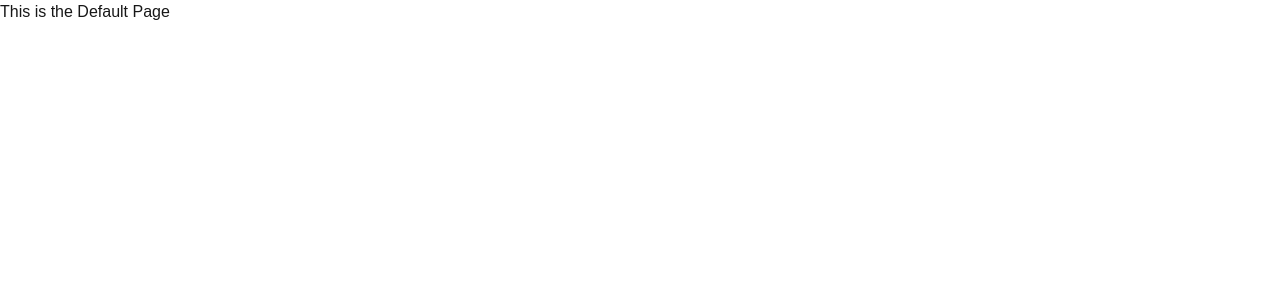
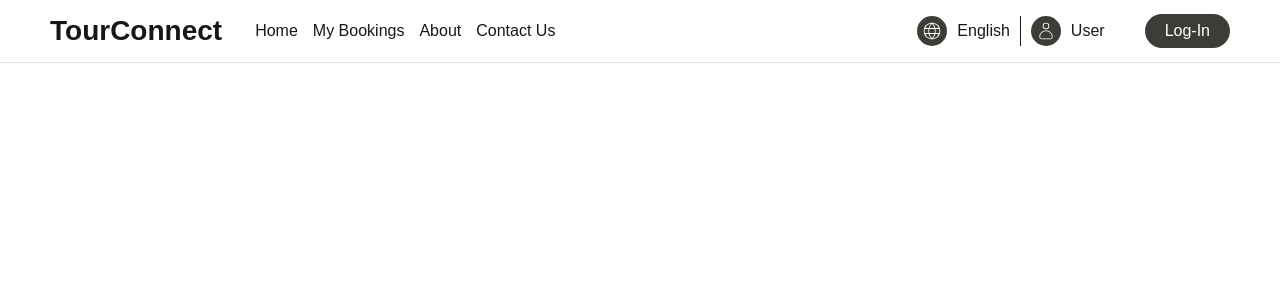
Before and after one commit to Gladiarn/Tour-Connect, a Next.js app: page / in a window 1280 px wide. Shown: the top 300 px of the page. Built offline with nearby package versions, Linux system fonts and the light colour scheme.

Commit message:
Create Navrbar 1

```diff
--- /dev/null
+++ b/src/components/Navbar.tsx
@@ -0,0 +1,37 @@
+import React from "react";
+import { CiUser } from "react-icons/ci";
+import { CiGlobe } from "react-icons/ci";
+export default function Navbar() {
+  return (
+    <div className="flex w-full h-fit bg-white px-[50px] items-center py-[10px] justify-between border-b border-[#E0E0E0]">
+      <div className="flex w-fit h-fit gap-[10px] items-center">
+        <div className="flex font-semibold w-fit h-fit text-[28px]">TourConnect</div>
+        <div className="flex text-[16px] w-fit h-fit gap-[15px] px-[23px] font-light ">
+          <a href="#">Home</a>
+          <a href="#">My Bookings</a>
+          <a href="#">About</a>
+          <a href="#">Contact Us</a>
+        </div>
+      </div>
+      <div className="flex gap-[20px] w-fit h-full items-center">
+        <div className="flex gap-[10px] w-fit h-full px-[10px] ">
+          <div className="flex pr-[10px] border-r items-center font-light text-[16px] gap-[10px]">
+            <button className="flex bg-[#3c3d37] w-[30px] h-[30px] justify-center rounded-full items-center gap-[10px] items-center">
+              <CiGlobe className="text-[#ffffff] h-[20px] w-[20px] rounded-full" />
+            </button>
+            <p>English</p>
+          </div>
+          <div className="flex pr-[10px] items-center font-light text-[16px] gap-[10px]">
+            <button className="flex bg-[#3c3d37] w-[30px] h-[30px] justify-center rounded-full items-center gap-[10px] items-center">
+              <CiUser className="text-[#ffffff] h-[20px] w-[20px] rounded-full" />
+            </button>
+            <p>User</p>
+          </div>
+        </div>
+        <div className="flex bg-[#3c3d37] text-white rounded-full w-fit h-fit px-[20px] py-[5px] items-center">
+          <p>Log-In</p>
+        </div>
+      </div>
+    </div>
+  );
+}
--- a/src/pages/index.tsx
+++ b/src/pages/index.tsx
@@ -1,5 +1,6 @@
+import Navbar from "@/components/Navbar";
 export default function Home() {
   return <div>
-    This is the Default Page
+    <Navbar/>
   </div>;
 }
```
Also changed, not shown: package.json (+6 -5 lines), 1 other file (tests, documents, lock files or other folders).
